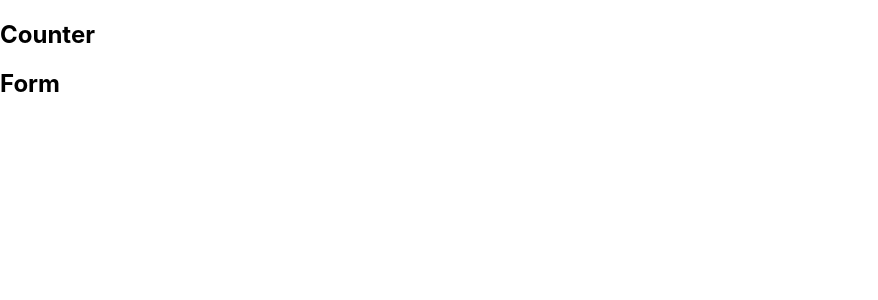
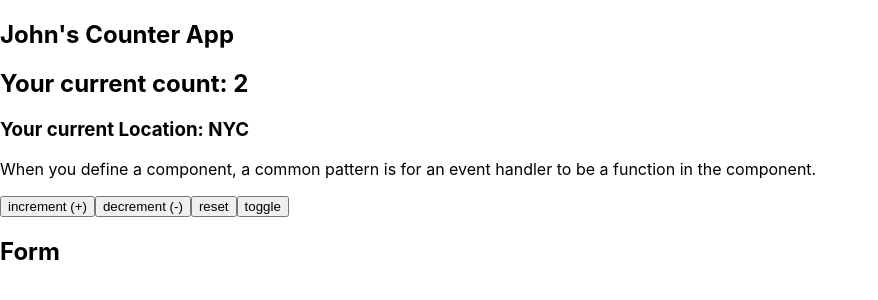
Before and after one commit to React-Fundamentals/starter-react-state, a React (Create React App) app: page / in a window 1280 px wide. Shown: the top 300 px of the page, without its empty margins (0-878 px from the left). Built offline with nearby package versions, Linux system fonts and the light colour scheme.

Commit message:
add static Counter component

```diff
--- a/src/components/counter/Counter.js
+++ b/src/components/counter/Counter.js
@@ -1,3 +1,17 @@
 export default function Counter() {
-  return <h2>Counter</h2>;
+  return (
+    <section>
+      <h1>John's Counter App</h1>
+      <h2>Your current count: 2</h2>
+      <h3>Your current Location: NYC</h3>
+      <p>
+        When you define a component, a common pattern is for an event handler to
+        be a function in the component.
+      </p>
+      <button>increment (+)</button>
+      <button>decrement (-)</button>
+      <button>reset</button>
+      <button>toggle</button>
+    </section>
+  );
 }
```
